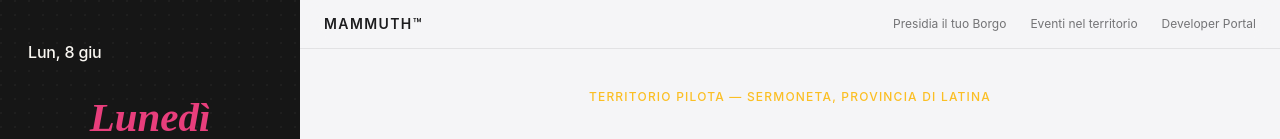
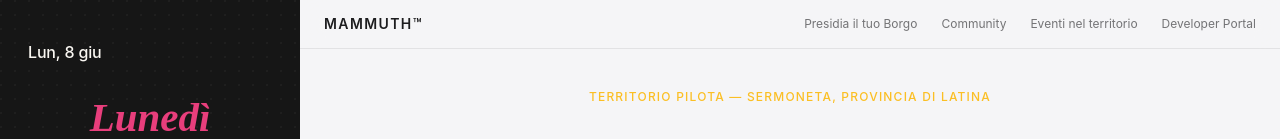
Before and after one commit to adrianochtribo-dot/MAMMUTH-FRONTEND, a Next.js app: page / in a window 1280 px wide. Shown: the top 139 px of the page. Built offline with nearby package versions, Linux system fonts and the light colour scheme; no server answers; the database is empty.

Commit message:
feat(navbar): aggiunto link "Community" → /community
app/page.tsx: aggiunto in navbar il link "Community" che punta a
/community (pagina con solo We Mammuth Community). Posizionato tra
"Presidia il tuo Borgo" ed "Eventi nel territorio". Resto invariato.

```diff
--- a/app/page.tsx
+++ b/app/page.tsx
@@ -21,6 +21,7 @@ export default function Home() {
           <span className="font-semibold text-sm tracking-widest" style={{color:'#1D1D1F'}}>MAMMUTH™</span>
           <div className="flex gap-6 text-xs" style={{color:'rgba(29,29,31,0.6)'}}>
             <Link href="/presidia" className="hover:opacity-100 transition" style={{color:'inherit'}}>Presidia il tuo Borgo</Link>
+            <Link href="/community" className="hover:opacity-100 transition" style={{color:'inherit'}}>Community</Link>
             <Link href="/eventi" className="hover:opacity-100 transition" style={{color:'inherit'}}>Eventi nel territorio</Link>
             <a href={DEVELOPER_PORTAL} target="_blank" className="hover:opacity-100 transition" style={{color:'inherit'}}>Developer Portal</a>
           </div>
```
